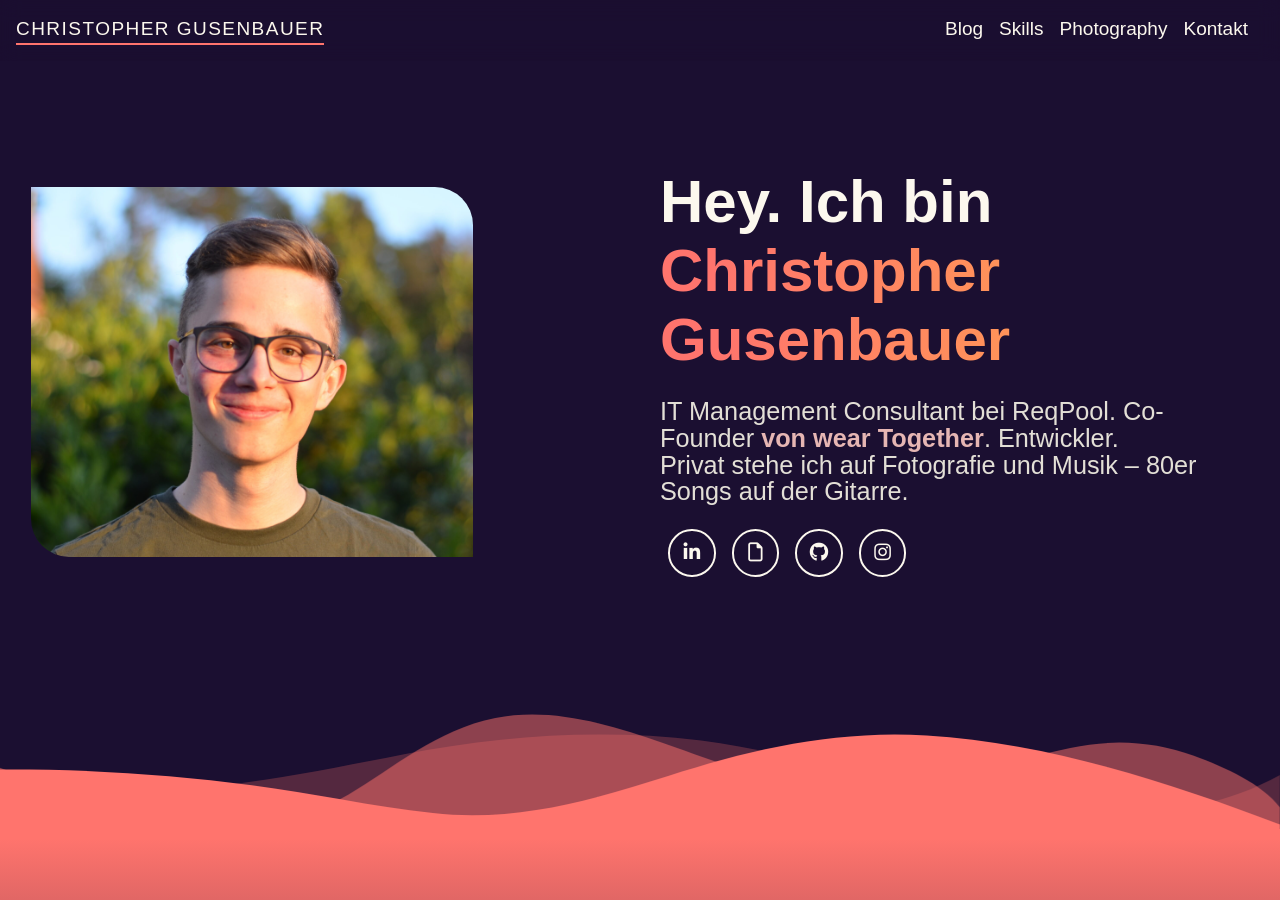
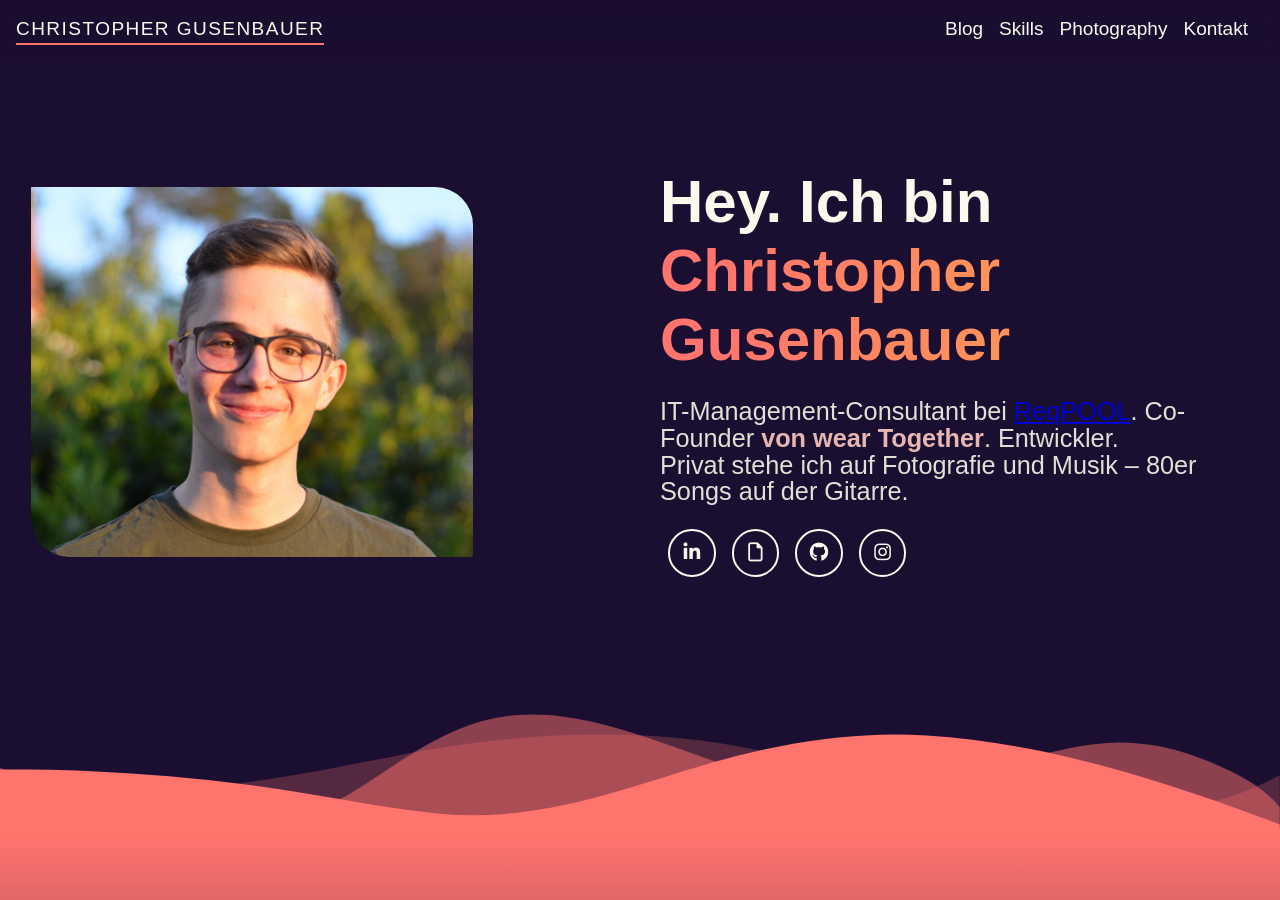
Before and after one commit to FireRedDev/ChristopherGusenbauerAT, a Jekyll site: the page built from index.html, in a window 1280 px wide and 900 px high. Built offline with Jekyll 4.4.1, drawn with Linux system fonts in a browser that asks for light colours; nearby versions of some CDN libraries; a script that is not in the unit is left out.

Commit message:
Update index.html

```diff
--- a/index.html
+++ b/index.html
@@ -35,7 +35,7 @@
                 <img class="headshot" src="images/headshot.jpg">
                 <h1 class>Hey. Ich bin <span class="highlighted-text">Christopher Gusenbauer</span></h1>
                 <p class="self-description">
-                    IT Management Consultant bei ReqPool. Co-Founder <a class="fatcolorfultext" href="https://wear-together.at"
+                    IT-Management-Consultant bei <a href="https://reqpool.com">ReqPOOL</a>. Co-Founder <a class="fatcolorfultext" href="https://wear-together.at"
                         target="_blank" > von wear Together</a>. Entwickler.
                     <br>Privat stehe ich auf Fotografie und Musik – 80er Songs auf der Gitarre.
                 </p>
```
